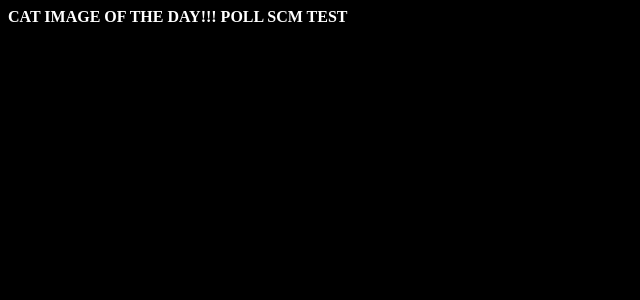
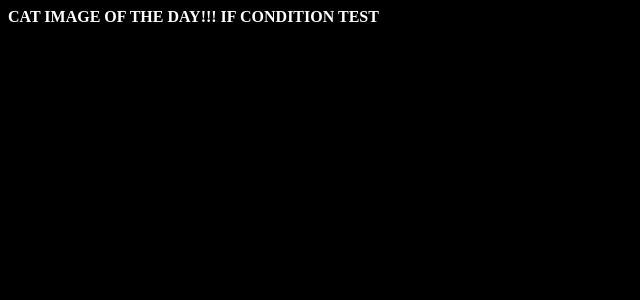
Before and after one commit to stoyandg/nebo-task-ci-cd, a Flask app: template templates/index.html in a window 1280 px wide. Shown: the top 300 px of the page, without its empty margins (0-640 px from the left). Run offline with Flask 2, Linux system fonts and the light colour scheme; the template is opened without the code that fills it, so the values that code supplies are empty.

Commit message:
IF condition test

```diff
--- a/templates/index.html
+++ b/templates/index.html
@@ -19,7 +19,7 @@
     </head>
     <body>
         <div class=""container">
-            <h4>CAT IMAGE of the day!!! POLL SCM test</h4>
+            <h4>CAT IMAGE of the day!!! IF CONDITION TEST</h4>
             <img src="{{url}}" />
         </div>
     </body>
```
